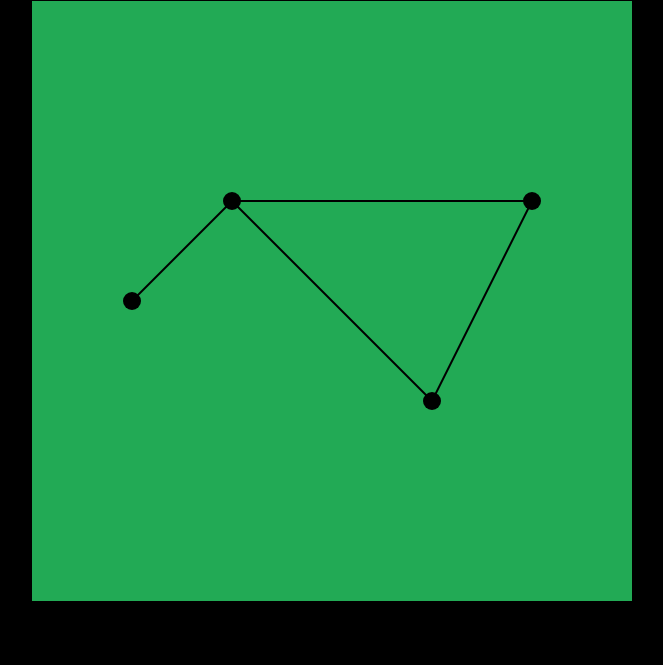
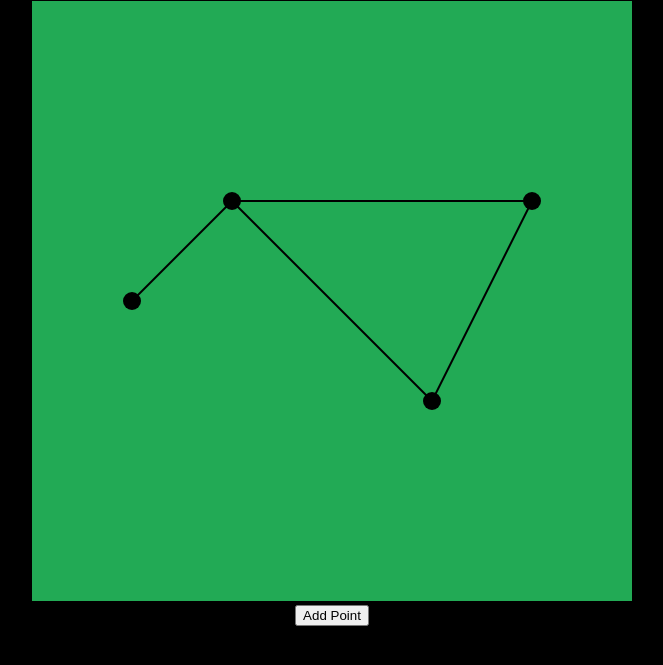
Before and after one commit to afnanhussain2002/Ai-virtual-world, a plain HTML site: page index.html in a window 1280 px wide. Shown: the part 79-744 px from the top of the page, without its empty margins (308-971 px from the left). Drawn offline with Linux system fonts and the light colour scheme.

Commit message:
make a div and button for add points

```diff
--- a/index.html
+++ b/index.html
@@ -9,6 +9,9 @@
 <body>
     <h1>Ai Virtual World</h1>
     <canvas id="myCanvas"></canvas>
+    <div id="controls">
+        <button onclick="addRandomPoints()">Add Point</button>
+    </div>
 
 
     <!-- javascript -->
```
